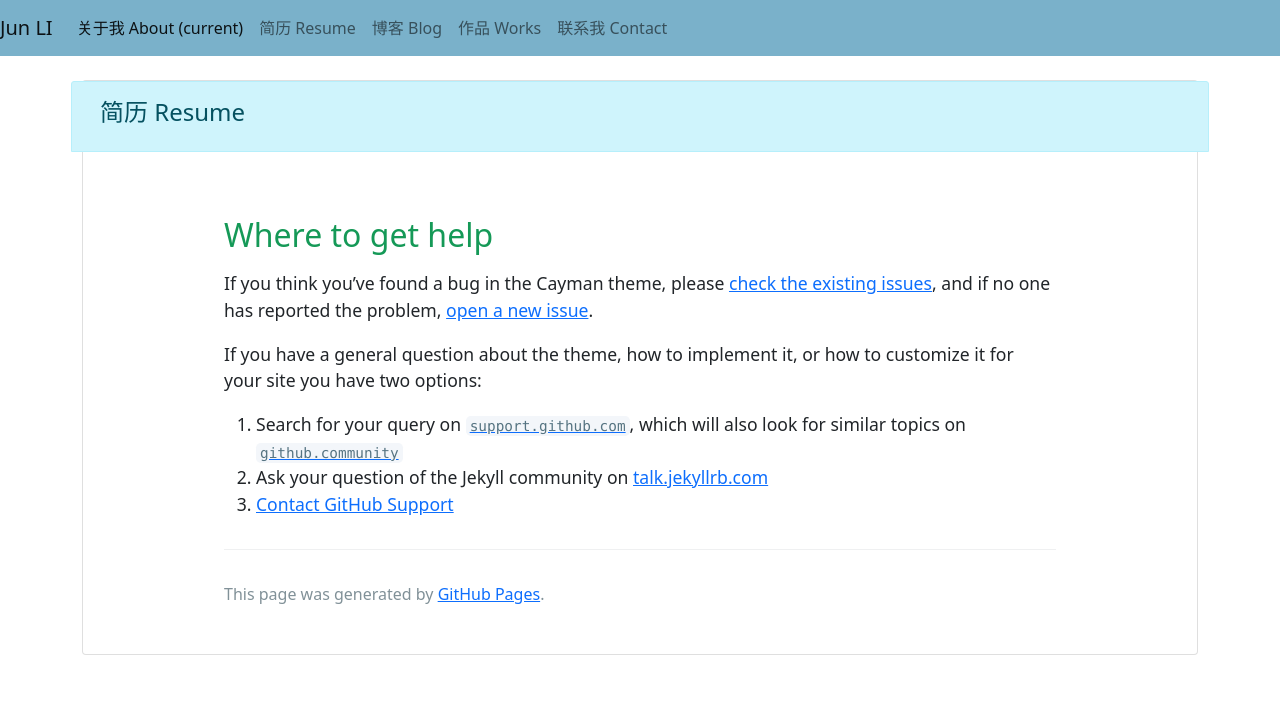
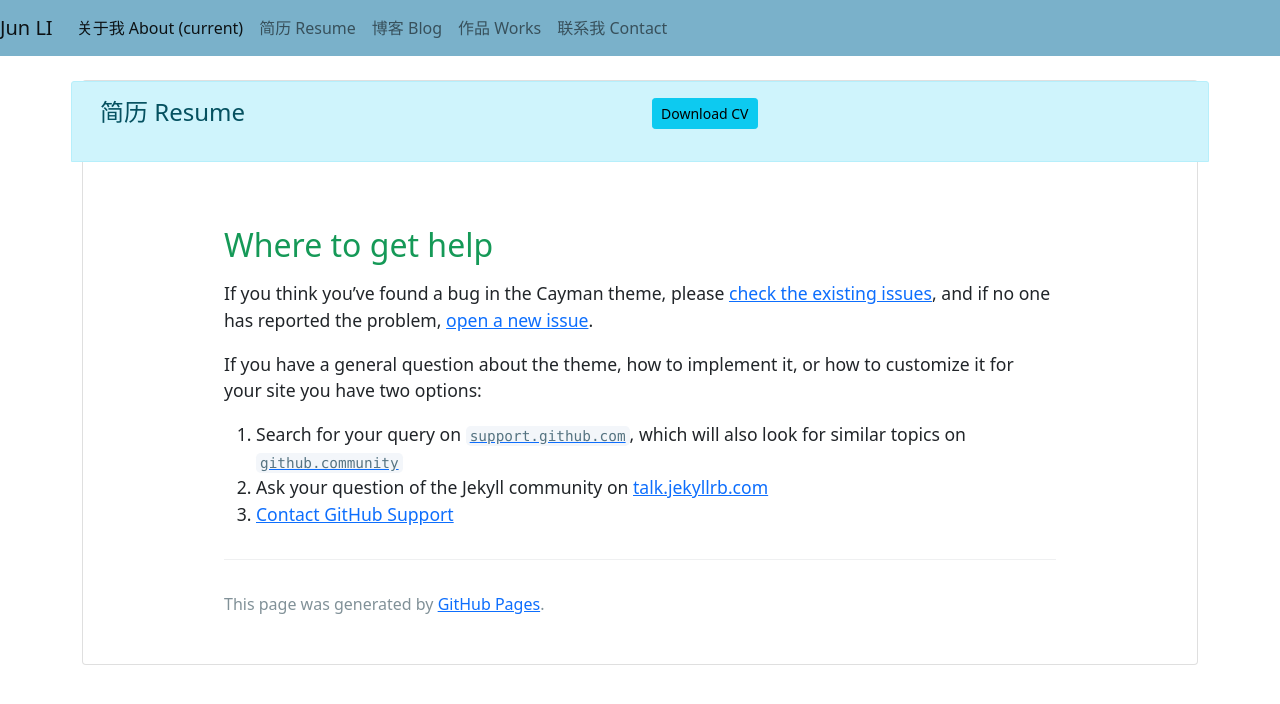
Before and after one commit to lijuncq/lijuncq.github.io, a Jekyll site: the page built from docs/SUPPORT.md, in a window 1280 px wide. Shown: the top 704 px of the page. Built offline with Jekyll 4.4.1, drawn with Linux system fonts in a browser that asks for light colours; our own code applies the rules of GitHub Pages for plain Markdown files.

Commit message:
upload cv

```diff
--- a/_layouts/default.html
+++ b/_layouts/default.html
@@ -34,6 +34,9 @@
       <div class="card">
         <div class="card-header alert alert-info row">
           <div class="col"><h4>简历 Resume</h4></div>
+          <div class="col text-right" id="btn_download">
+            <a class="btn btn-sm btn-info" href="{{ '/cv/CV_JunLI_CN.pdf' | relative_url }}">Download CV</a>
+          </div>
         </div>
         <div class="card-body">
           <main id="content" class="main-content" role="main">
```
Also changed, not shown: 2 other files.
